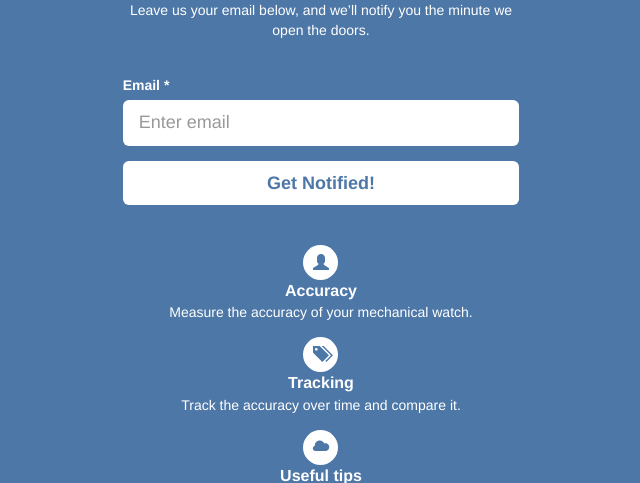
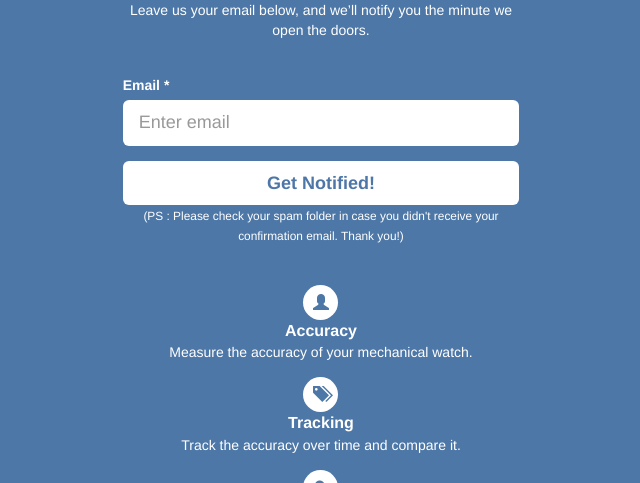
Before and after one commit to Toolwatchapp/tw-backend, a PHP site: page / in a window 1280 px wide. Shown: the part 291-774 px from the top of the page, without its empty margins (319-959 px from the left). Run offline with PHP 8.4, Linux system fonts and the light colour scheme; some libraries are stand-ins or nearby versions.

Commit message:
Ajout du message SPAM

```diff
--- a/index.php
+++ b/index.php
@@ -78,6 +78,7 @@ body{background-color:#4d77a7;color:#fff;padding-top:20px}.logo{background:url(l
                         </div>
                         <div style="position: absolute; left: -5000px;"><input type="text" name="b_cf4ccc68cacf65d9d1ed31049_85780904a2" tabindex="-1" value=""></div>
                         <button type="submit" value="Subscribe" name="subscribe" id="mc-embedded-subscribe" class="btn btn-default btn-lg btn-block" data-toggle="modal" data-target=".validateSubscription">Get Notified!</button>
+                        <center><small>(PS : Please check your spam folder in case you didn't receive your confirmation email. Thank you!)</small></center>
                         <script type='text/javascript' src='//s3.amazonaws.com/downloads.mailchimp.com/js/mc-validate.js'></script><script type='text/javascript'>(function($) {window.fnames = new Array(); window.ftypes = new Array();fnames[0]='EMAIL';ftypes[0]='email';fnames[1]='FNAME';ftypes[1]='text';fnames[2]='LNAME';ftypes[2]='text';fnames[3]='UBPAGEID';ftypes[3]='text';fnames[4]='UBVARIANT';ftypes[4]='text';fnames[5]='UBDATE';ftypes[5]='date';}(jQuery));var $mcj = jQuery.noConflict(true);</script>
                     </form>
                 </div>
```
